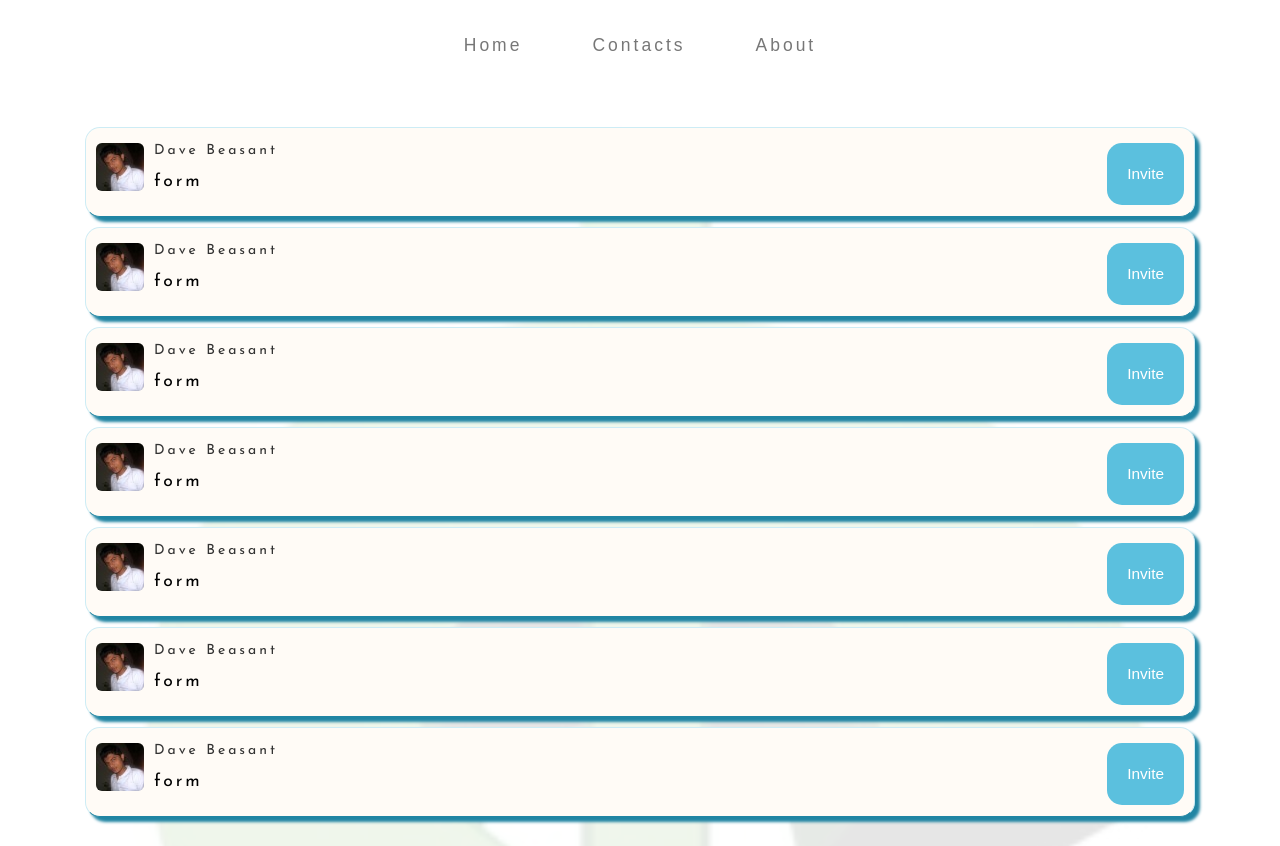
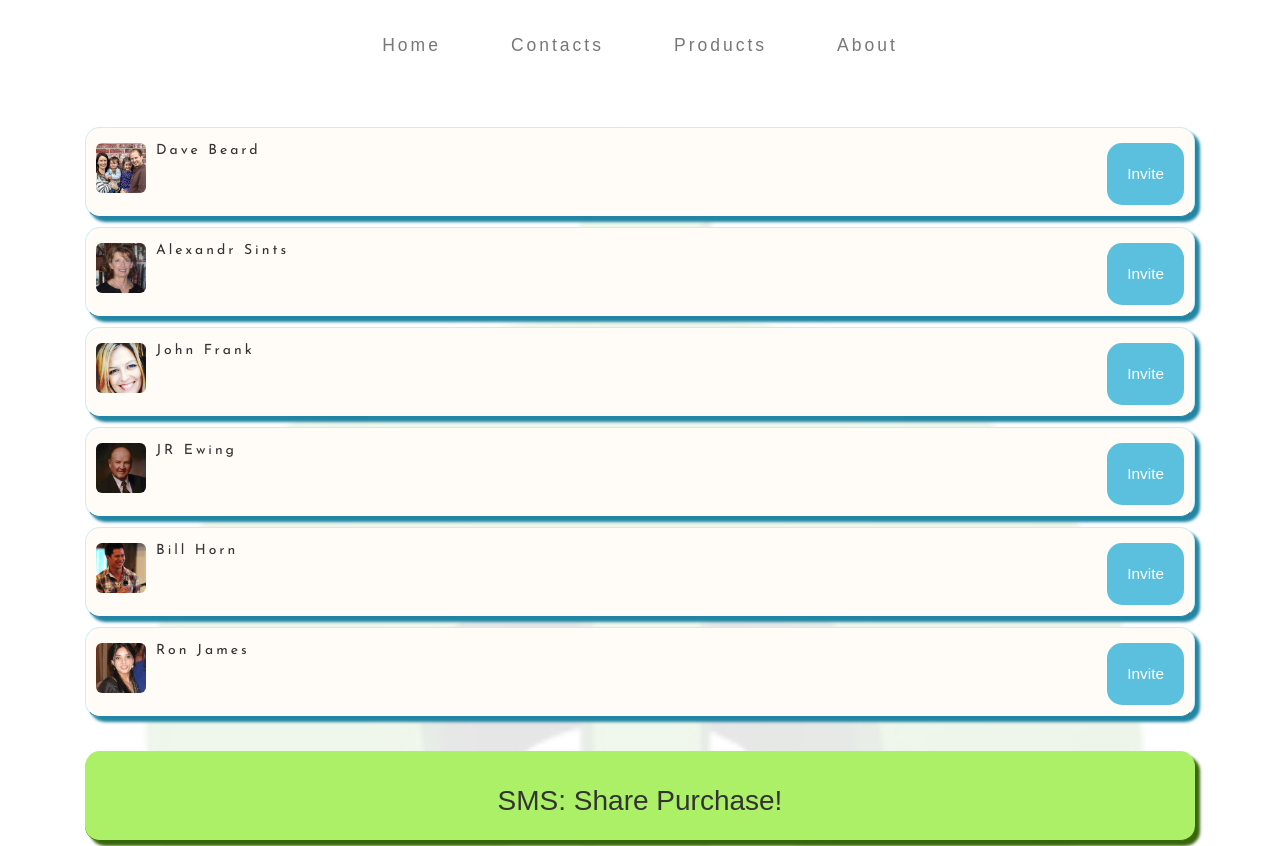
Before and after one commit to BMeridian/bt, a plain HTML site: page views/contacts.html in a window 1280 px wide. Shown: the top 846 px of the page. Drawn offline with Linux system fonts and the light colour scheme; a web font is replaced by a local one.

Commit message:
products rm AvCredit

```diff
--- a/views/contacts.html
+++ b/views/contacts.html
@@ -38,8 +38,8 @@
                 <ul class="nav navbar-nav">
                     <li><a href="../index.html">Home</a>
                     </li>
-                    <li><a href="contacts.html">Contacts</a>
-                    </li>
+                       <li><a href="contacts.html">Contacts</a> </li>
+                     <li><a href="products.html">Products</a> </li>
                     <li><a href="about.html">About</a>
                     </li>
 
@@ -60,31 +60,31 @@
                 <div class="col-lg-12">
 
 				            <div class="opt">
-				            <img class="floatleft avatar" src="../img/face.jpeg" alt=""><div class="floatleft"><h5>Dave Beasant<h5><p>form</p></div><div class="inv pull-right">Invite</div>
+				            <img class="floatleft avatar" src="../img/image1.jpg" style="height:50px"  alt=""><div class="floatleft"><h5>Dave Beard<h5></div><div class="inv pull-right">Invite</div>
 				            </div>
 
 				            <div class="opt">
-				            <img class="floatleft avatar" src="../img/face.jpeg" alt=""><div class="floatleft"><h5>Dave Beasant<h5><p>form</p></div><div class="inv pull-right">Invite</div>
+				            <img class="floatleft avatar" src="../img/image2.jpg"  style="height:50px" alt=""><div class="floatleft"><h5>Alexandr Sints<h5></div><div class="inv pull-right">Invite</div>
 				            </div>
 
-				            <div class="opt">
-				            <img class="floatleft avatar" src="../img/face.jpeg" alt=""><div class="floatleft"><h5>Dave Beasant<h5><p>form</p></div><div class="inv pull-right">Invite</div>
-				            </div>
+<!-- 				            <div class="opt">
+				            <img class="floatleft avatar" src="../img/image1.jpg" style="height:50px"  alt=""><div class="floatleft"><h5>Bertrand Beasant<h5></div><div class="inv pull-right">Invite</div>
+				            </div> -->
 
 				            <div class="opt">
-				            <img class="floatleft avatar" src="../img/face.jpeg" alt=""><div class="floatleft"><h5>Dave Beasant<h5><p>form</p></div><div class="inv pull-right">Invite</div>
+				            <img class="floatleft avatar" src="../img/image4.jpg"  style="height:50px" alt=""><div class="floatleft"><h5>John Frank <h5></div><div class="inv pull-right">Invite</div>
 				            </div>
 
                             <div class="opt">
-                            <img class="floatleft avatar" src="../img/face.jpeg" alt=""><div class="floatleft"><h5>Dave Beasant<h5><p>form</p></div><div class="inv pull-right">Invite</div>
+                            <img class="floatleft avatar" src="../img/image7.jpg" style="height:50px"  alt=""><div class="floatleft"><h5>JR Ewing<h5></div><div class="inv pull-right">Invite</div>
                             </div>
 
                             <div class="opt">
-                            <img class="floatleft avatar" src="../img/face.jpeg" alt=""><div class="floatleft"><h5>Dave Beasant<h5><p>form</p></div><div class="inv pull-right">Invite</div>
+                            <img class="floatleft avatar" src="../img/image5.jpg"  style="height:50px" alt=""><div class="floatleft"><h5>Bill Horn<h5></div><div class="inv pull-right">Invite</div>
                             </div>
 
                             <div class="opt">
-                            <img class="floatleft avatar" src="../img/face.jpeg" alt=""><div class="floatleft"><h5>Dave Beasant<h5><p>form</p></div><div class="inv pull-right">Invite</div>
+                            <img class="floatleft avatar" src="../img/image6.jpg"  style="height:50px" alt=""><div class="floatleft"><h5>Ron James<h5></div><div class="inv pull-right">Invite</div>
                             </div>
 
 
@@ -124,7 +124,7 @@
 		$( this ).css("background-color","gray");
 		$( this ).text("Processing...");
 		window.setTimeout(function() {
-    		window.location.href = './shampoo.html';
+    		window.location.href = '../index.html';
 		}, 5000);
 		$.post( "http://bethrifty.herokuapp.com/send_sms", function( data ) {
 			$( ".result" ).html( data );
```
